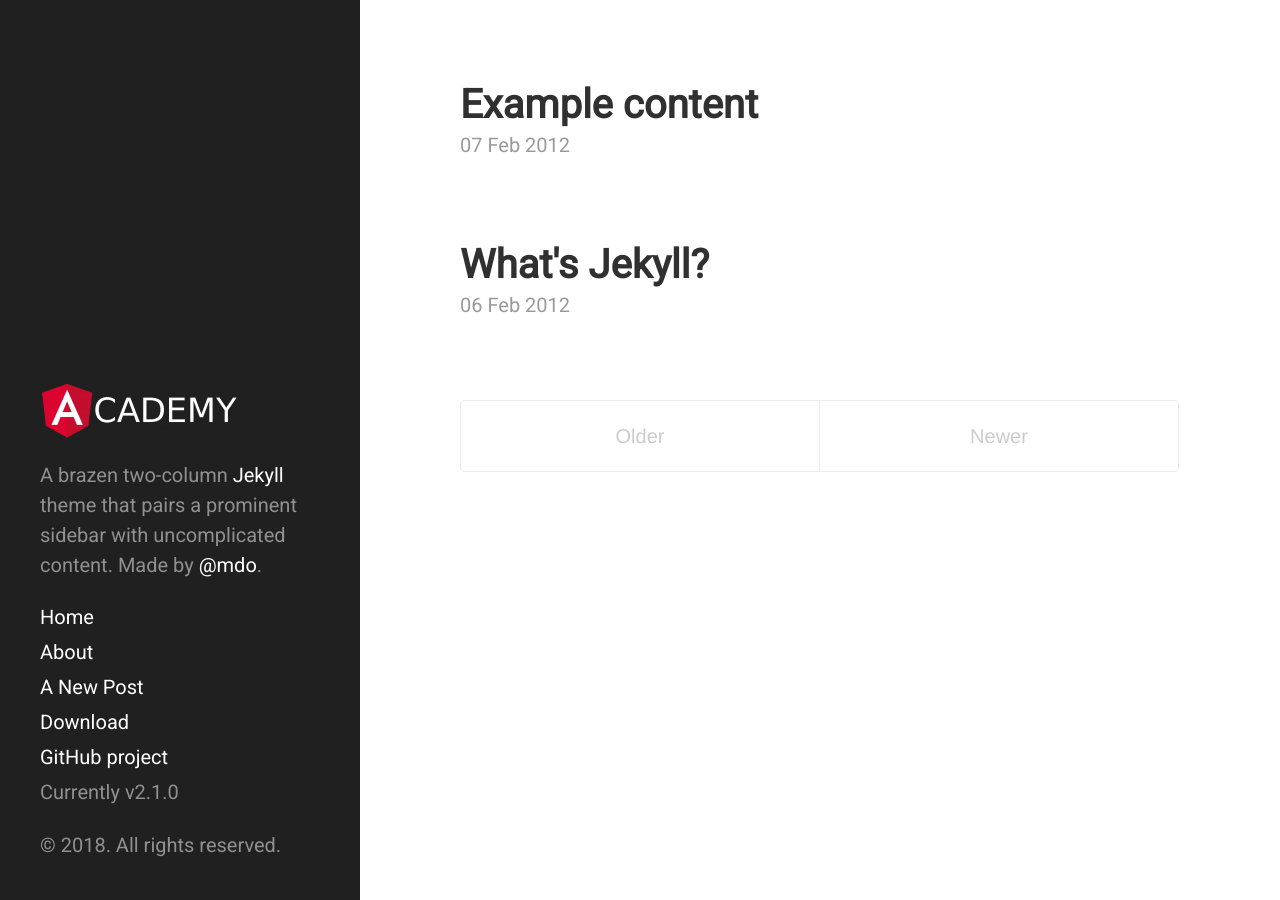
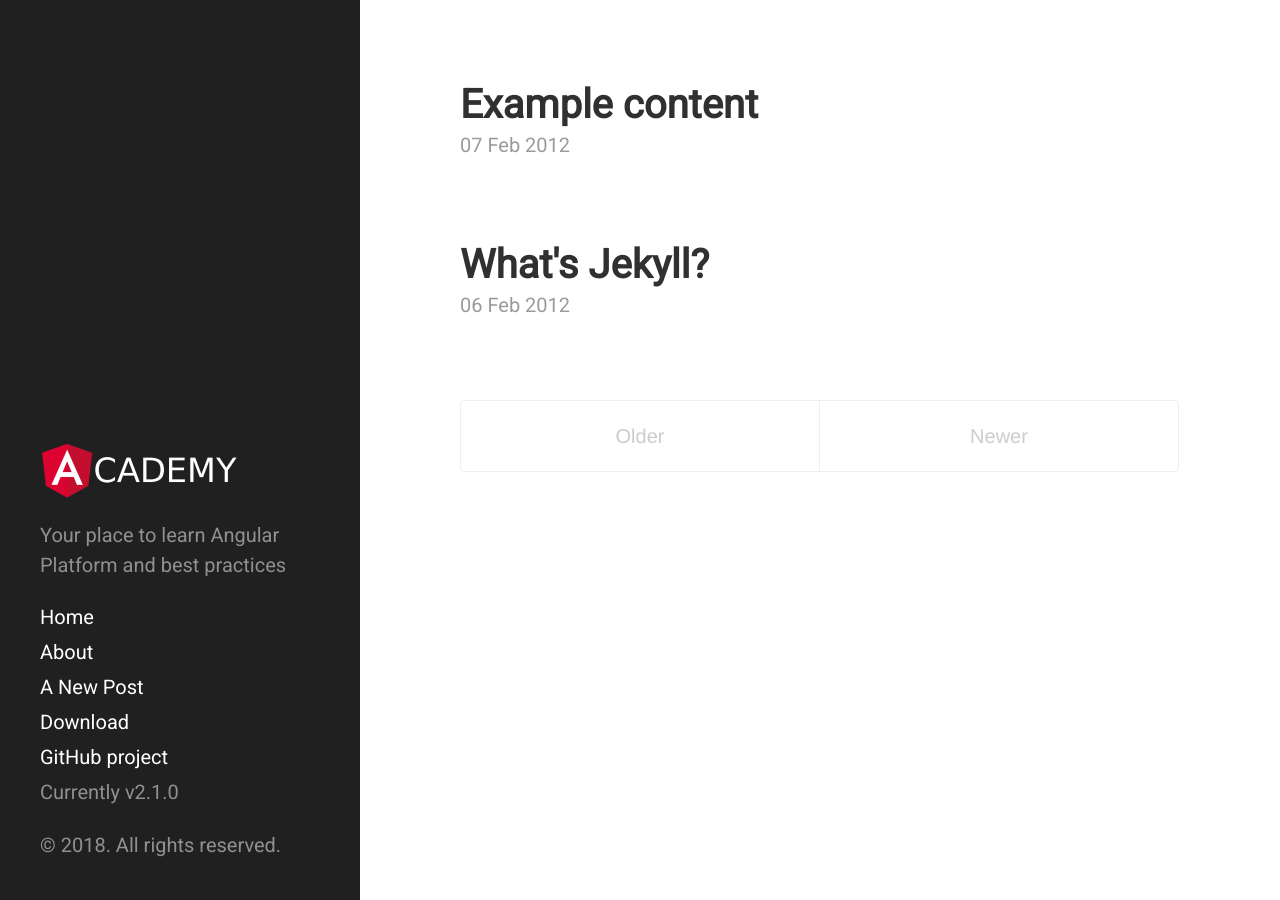
Before and after one commit to bartosz-io/home-page, a Jekyll site: the page built from index.html, in a window 1280 px wide. Built offline with Jekyll 4.4.1, drawn with Linux system fonts in a browser that asks for light colours; the list of posts is cut into pages by our own code.

Commit message:
Update _config.yml

```diff
--- a/_config.yml
+++ b/_config.yml
@@ -7,7 +7,7 @@ permalink:        pretty
 # Setup
 title:            Hyde
 tagline:          'A Jekyll theme'
-description:      'A brazen two-column <a href="http://jekyllrb.com" target="_blank">Jekyll</a> theme that pairs a prominent sidebar with uncomplicated content. Made by <a href="https://twitter.com/mdo" target="_blank">@mdo</a>.'
+description:      'Your place to learn Angular Platform and best practices'
 url:              http://hyde.getpoole.com
 baseurl:          http://blog.angular-academy.com/
 
```
